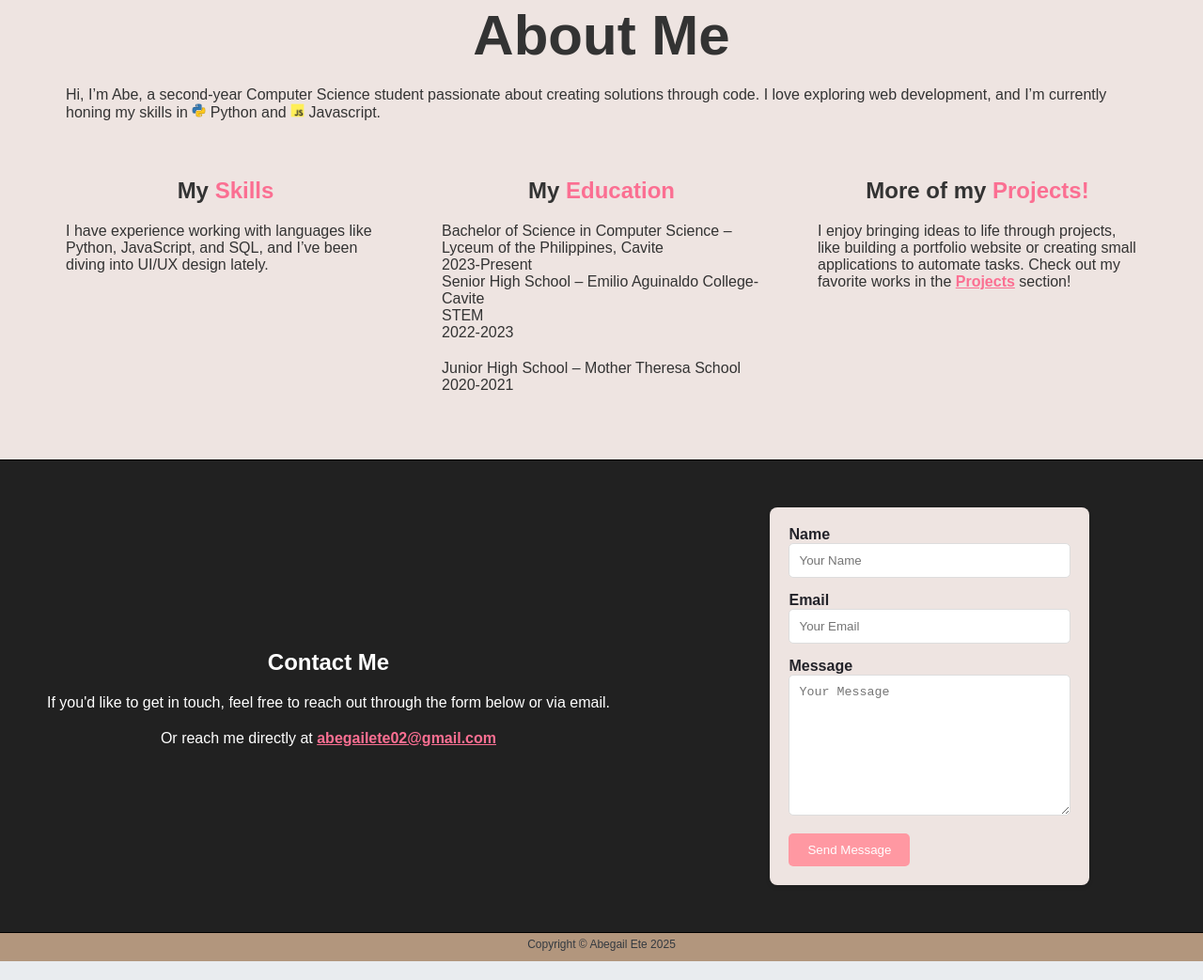
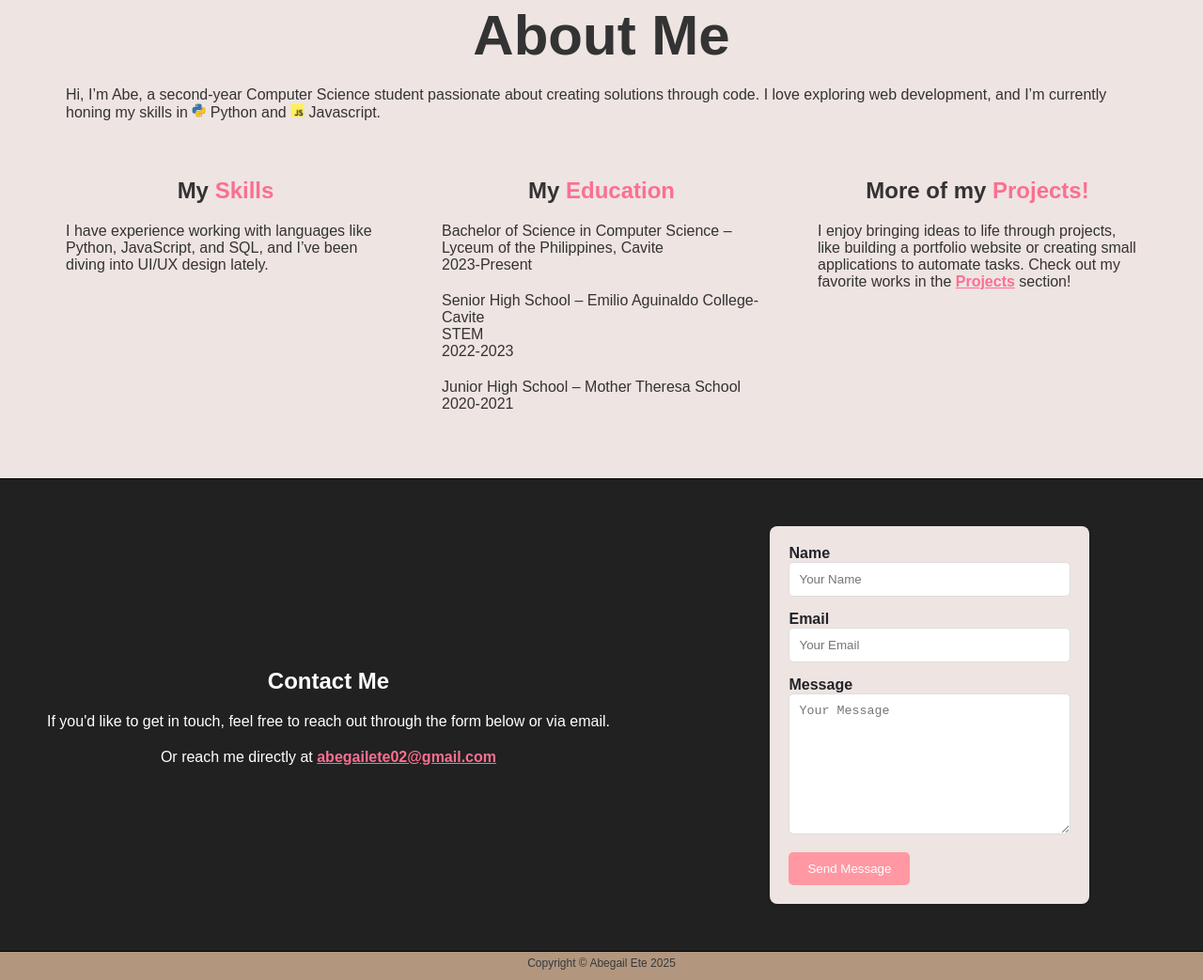
Before and after one commit to RedKirmizi/portfolio, a plain HTML site: page index.html in a window 1280 px wide. Shown: the part 1497-2540 px from the top of the page at 94% size. Drawn offline with nearby package versions, Linux system fonts and the light colour scheme; a web font is replaced by a local one.

Commit message:
Update index.html
added padding lol

```diff
--- a/index.html
+++ b/index.html
@@ -106,7 +106,7 @@
                             <p>Bachelor of Science in Computer Science – Lyceum of the Philippines, Cavite</p>
                             <p>2023-Present</p>
 
-                            <p>Senior High School – Emilio Aguinaldo College-Cavite</p>
+                            <p style="padding-top: 20px;">Senior High School – Emilio Aguinaldo College-Cavite</p>
                             <p>STEM</p>
                             <p>2022-2023</p>
 
```
